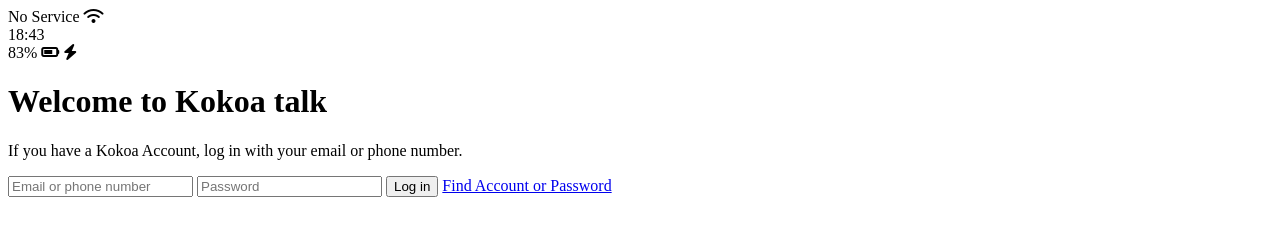
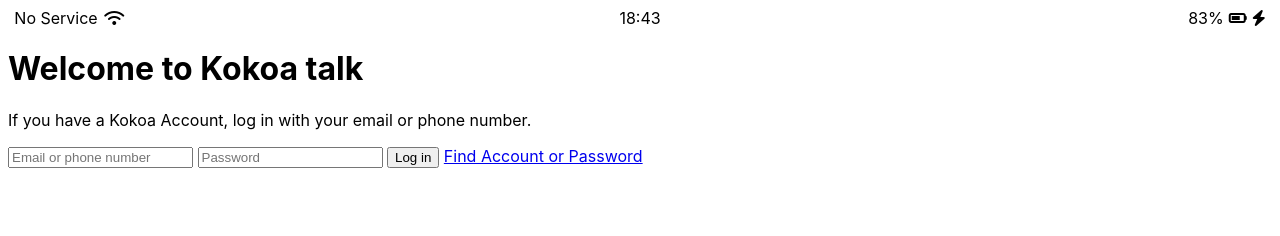
Before and after one commit to chy2love/kokoa-clone, a plain HTML site: page index.html in a window 1280 px wide. Drawn offline with Linux system fonts and the light colour scheme.

Commit message:
Status-bar css

```diff
--- /dev/null
+++ b/css/styles.css
@@ -0,0 +1,26 @@
+.status-bar {
+  display: flex;
+  justify-content: center;
+}
+.status-bar__column {
+  width: 33%;
+}
+.status-bar__column:first-child span {
+  margin-right: 2px;
+}
+.status-bar__column:nth-child(2) {
+  display: flex;
+  justify-content: center;
+}
+.status-bar__column:last-child {
+  display: flex;
+  justify-content: flex-end;
+  align-items: center;
+}
+.status-bar__column .fa-battery-three-quarters {
+  margin: 0px 5px;
+}
+body {
+  font-family: -apple-system, BlinkMacSystemFont, "Segoe UI", Roboto, Oxygen,
+    Ubuntu, Cantarell, "Open Sans", "Helvetica Neue", sans-serif;
+}
--- a/index.html
+++ b/index.html
@@ -1,6 +1,7 @@
 <!DOCTYPE html>
 <html lang="en">
 <head>
+    <link rel="stylesheet" href="css/styles.css">
     <meta charset="UTF-8">
     <meta http-equiv="X-UA-Compatible" content="IE=edge">
     <meta name="viewport" content="width=device-width, initial-scale=1.0">
```
